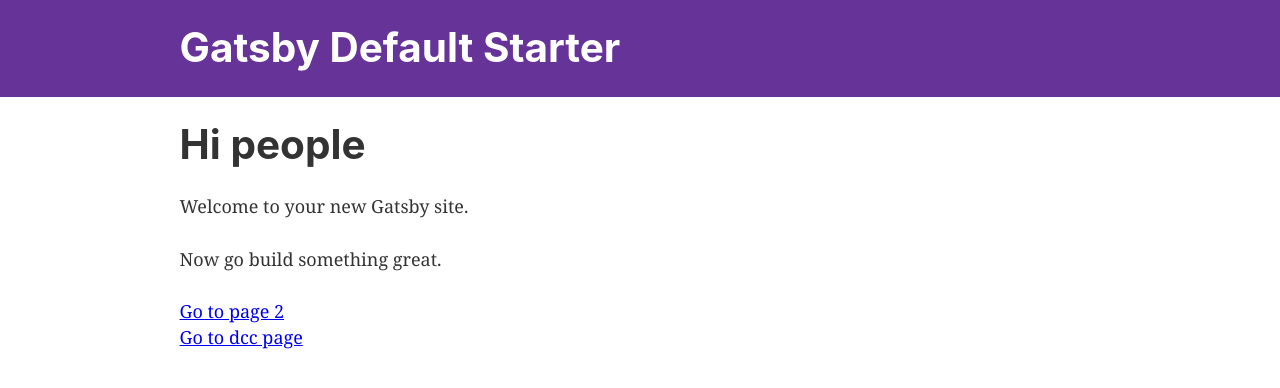
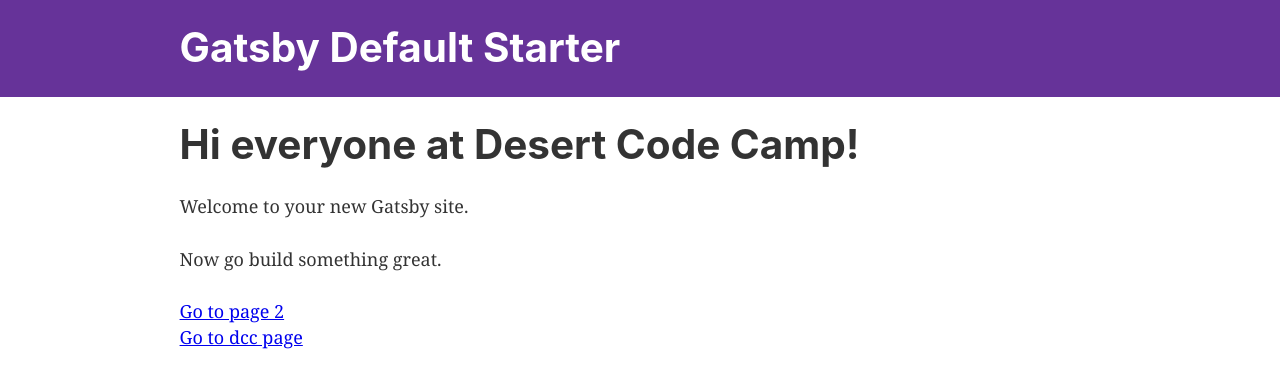
Before and after one commit to jsjoeio/dcc-gatsbyjs, a Gatsby site: page / in a window 1280 px wide. Built offline with nearby package versions, Linux system fonts and the light colour scheme; Gatsby itself is replaced by a stand-in of ours.

Commit message:
Change homepage

```diff
--- a/src/pages/index.js
+++ b/src/pages/index.js
@@ -5,7 +5,7 @@
 
 const IndexPage = () => (
   <Layout>
-    <h1>Hi people</h1>
+    <h1>Hi everyone at Desert Code Camp!</h1>
     <p>Welcome to your new Gatsby site.</p>
     <p>Now go build something great.</p>
     <Link to="/page-2/">Go to page 2</Link>
```
